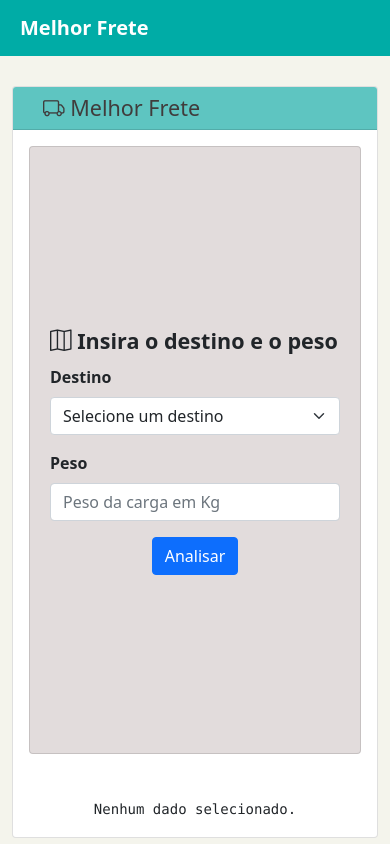
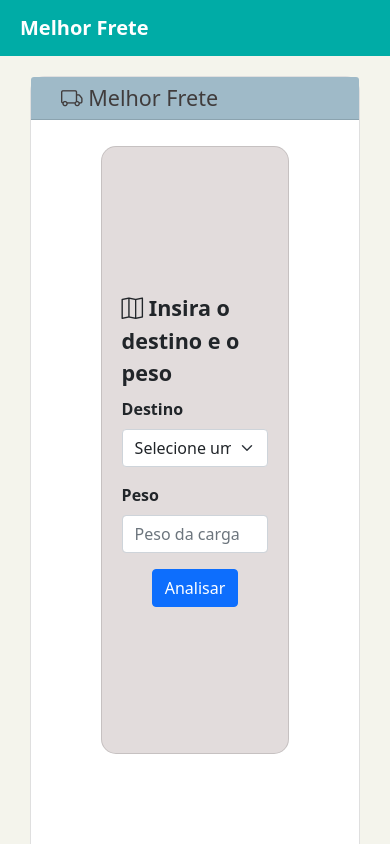
Before and after one commit to moisesPompilio/DesafioCoorLab, a Vue app in the folder code/: page / in a window 390 px wide. Shown: the top 844 px of the page. Built offline with nearby package versions, Linux system fonts and the light colour scheme; data requests are answered from the project's data file.

Commit message:
style: deixando a pargina mais resposiva

```diff
--- a/code/src/page/HomePage/HomePage.vue
+++ b/code/src/page/HomePage/HomePage.vue
@@ -1,13 +1,11 @@
 <template>
   <div class="container">
     <div class="card">
-      <h4 class="card-header">
-        <i class="bi bi-truck"></i> Melhor Frete
-      </h4>
+      <h4 class="card-header"><i class="bi bi-truck"></i> Melhor Frete</h4>
       <div class="card-body">
-        <div class="fretes row">
-          <div class="consulta col"><ConsultaFrete/></div>
-          <div class="respostas col"><MelhoresTransportadoras/></div>
+        <div class="fretes">
+          <div class="consulta"><ConsultaFrete /></div>
+          <div class="transportadoras"><MelhoresTransportadoras /></div>
         </div>
       </div>
     </div>
@@ -16,9 +14,9 @@
 
 <script>
 import { getShippingQuoteFromApi } from "@/services/FreightQuote/getShippingQuoteFromApi";
-import 'bootstrap-icons/font/bootstrap-icons.css';
-import ConsultaFrete from '../../components/ConsultaFrete.vue'
-import MelhoresTransportadoras from '../../components/MelhoresTransportadoras.vue'
+import "bootstrap-icons/font/bootstrap-icons.css";
+import ConsultaFrete from "../../components/ConsultaFrete.vue";
+import MelhoresTransportadoras from "../../components/MelhoresTransportadoras.vue";
 export default {
   components: {
     ConsultaFrete,
@@ -44,23 +42,51 @@ export default {
 
 <style scoped>
 .container {
-  margin-top: 30px;
+  margin-top: 20px;
+  padding: 0 30px;
+  min-height: 60vh;
 }
 
+.card {
+  border-radius: 15px;
+}
 
 .card-header {
-  background-color: #5ec5c1;
+  background-color: #9fbac8;
   padding-left: 30px;
   width: 100%;
   margin: 0;
   color: #403c3c;
 }
 
-.title img {
-  width: 20px;
-  margin-right: 10px;
+.fretes {
+  display: flex;
+  flex-direction: row;
+  justify-content: space-between;
+  padding: 10px 30px;
 }
-.title b {
-  color: #403c3c;
+.consulta {
+  width: 65%;
+  margin: 0;
+  margin: 0;
 }
+
+.transportadoras {
+  width: 100%;
+  margin: 0;
+}
+@media (max-width: 1068px) {
+  .consulta {
+    width: 80%;
+    margin: 0;
+  }
+  .fretes {
+    display: flex;
+    flex-direction: column;
+    justify-content: center;
+    align-items: center;
+    padding: 10px 30px;
+  }
+}
+
 </style>
```
